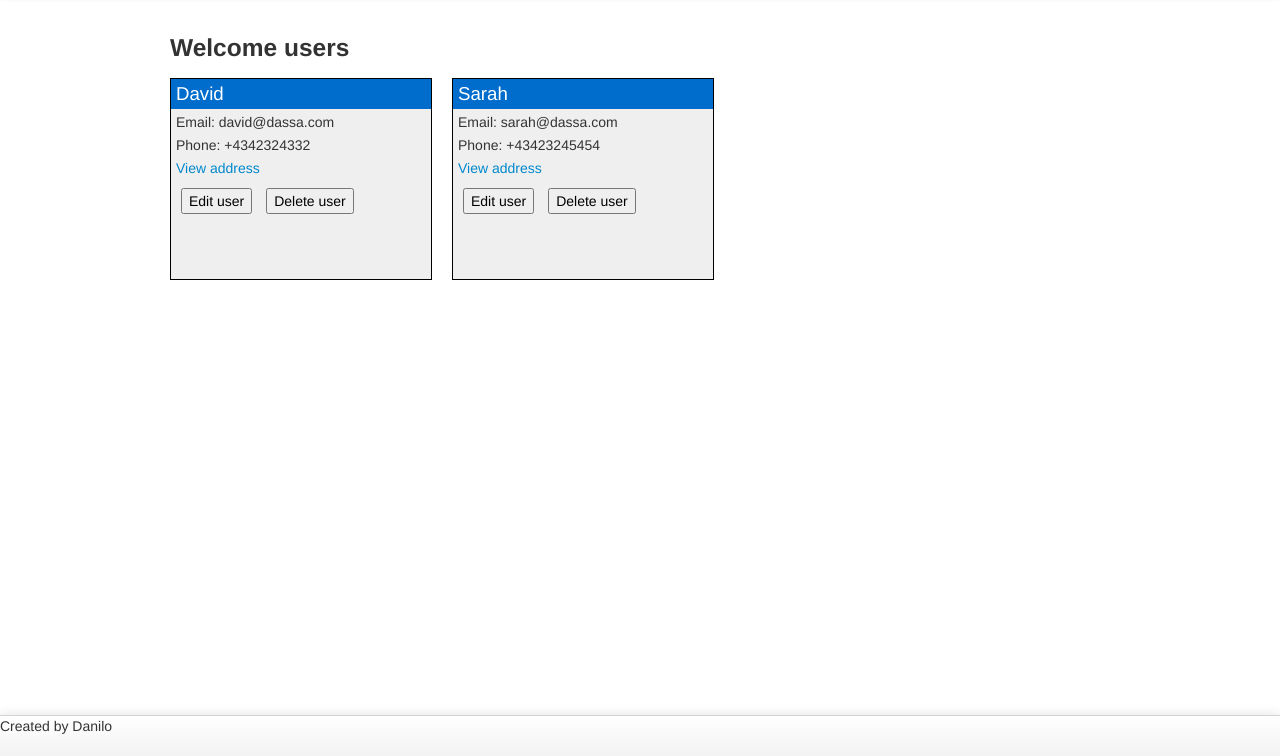
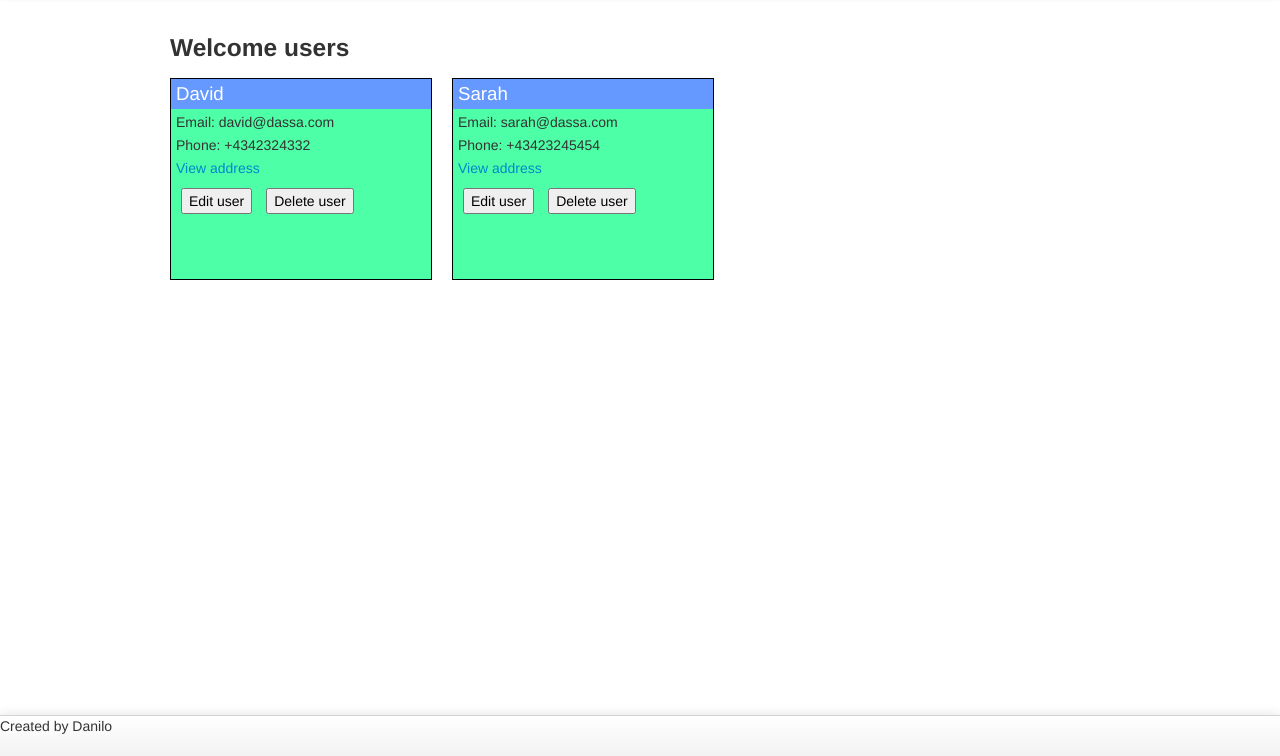
Before and after one commit to DaniloPetrovic1991/UserManagment, a plain HTML site: page index.html in a window 1280 px wide. Shown: the part 44-800 px from the top of the page. Drawn offline with Linux system fonts and the light colour scheme.

Commit message:
change styles

```diff
--- a/content/css/styles.css
+++ b/content/css/styles.css
@@ -19,7 +19,7 @@ body{
 }
 
 .card {
-  background-color:#efefef;
+  background-color:#4dffa6;
   border: 1px solid black;
   height: 200px;
   width: 260px !important;
@@ -27,7 +27,7 @@ body{
 }
 
 .cardHeader {
-  background-color: #006dcc;
+  background-color: #6699ff;
   font-size:14pt;
   color:white;
   padding:5px;
```
